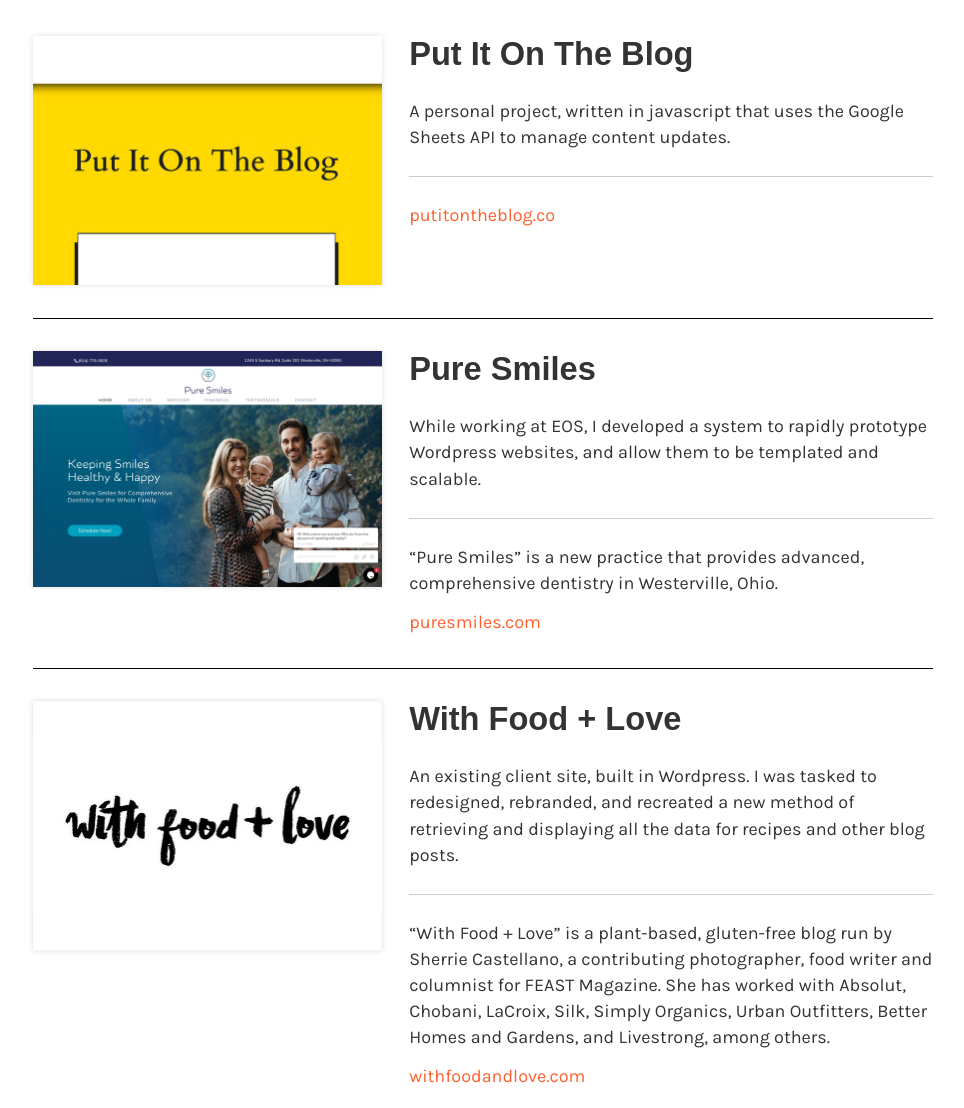
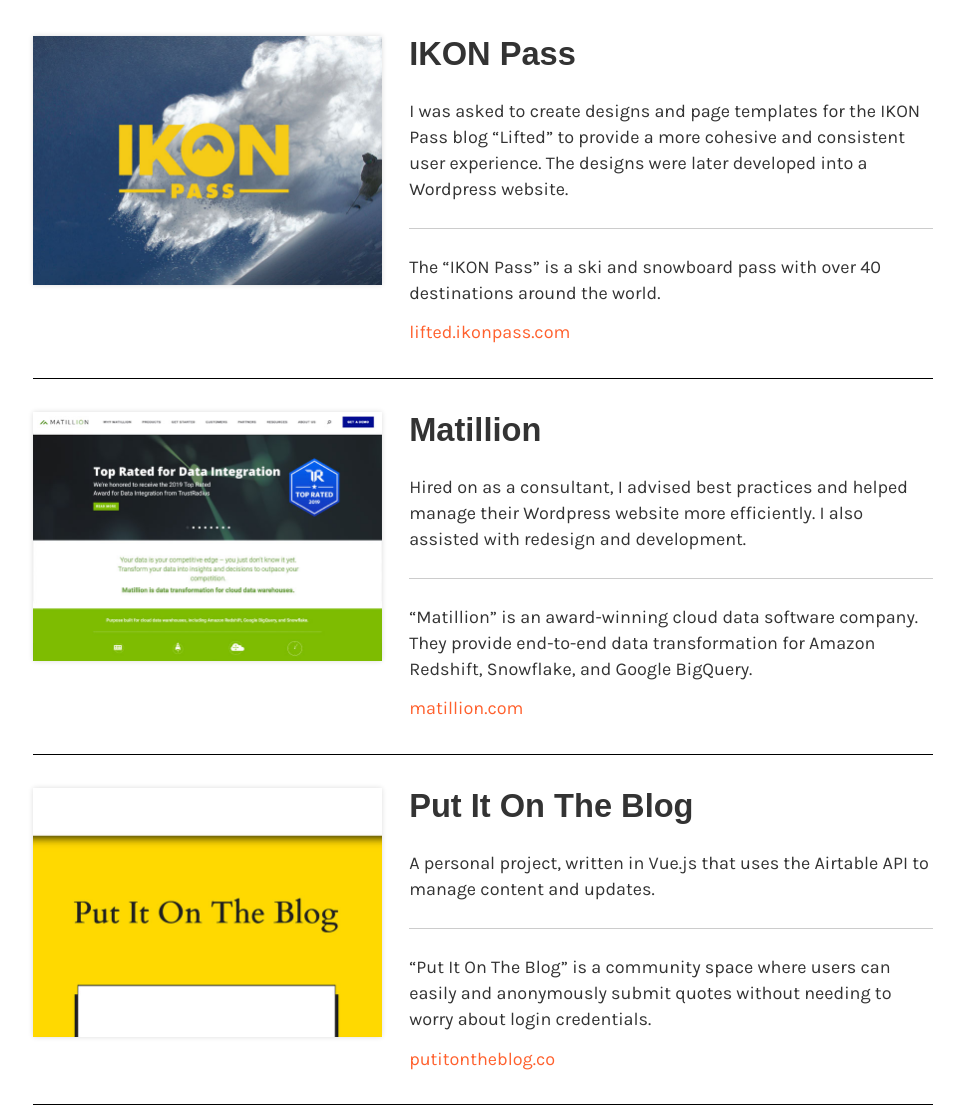
Before and after one commit to buildingsareheavy/buildingsareheavy.com, a Gatsby site: page /portfolio in a window 1280 px wide. Shown: the part 313-1421 px from the top of the page, without its empty margins (157-1121 px from the left). Built offline with nearby package versions, Linux system fonts and the light colour scheme; Gatsby itself is replaced by a stand-in of ours; a web font is replaced by a local one.

Commit message:
added matillion and ikon pass to portfolio

```diff
--- a/src/components/portfolio/portfolio-items.js
+++ b/src/components/portfolio/portfolio-items.js
@@ -7,7 +7,9 @@
 import ClaremontRanch from './assets/claremont-ranch.jpg'
 import FreshStudio23 from './assets/fresh-studio-23.jpg'
 import GoneCamping from './assets/gone-camping-rv.jpg'
+import IkonPass from './assets/ikon-pass.jpg'
 import LoopDental from './assets/loop-dental.jpg'
+import Matillion from './assets/matillion.jpg'
 import MFCstudio from './assets/my-favourite-colour-studio.jpg'
 import PureSmiles from './assets/pure-smiles.jpg'
 import PutItOnTheBlog from './assets/put-it-on-the-blog.jpg'
@@ -18,16 +20,32 @@
 const PortfolioItems = props => (
   <div>
     <PortfolioItem
+      title="IKON Pass"
+      descriptionOne="I was asked to create designs and page templates for the IKON Pass blog “Lifted” to provide a more cohesive and consistent user experience. The designs were later developed into a Wordpress website."
+      descriptionTwo="The “IKON Pass” is a ski and snowboard pass with over 40 destinations around the world."
+      image={IkonPass}
+      linkURL="https://lifted.ikonpass.com/"
+      linkName="lifted.ikonpass.com"
+    />
+    <PortfolioItem
+      title="Matillion"
+      descriptionOne="Hired on as a consultant, I advised best practices and helped manage their Wordpress website more efficiently. I also assisted with redesign and development."
+      descriptionTwo="“Matillion” is an award-winning cloud data software company. They provide end-to-end data transformation for Amazon Redshift, Snowflake, and Google BigQuery."
+      image={Matillion}
+      linkURL="https://www.matillion.com/"
+      linkName="matillion.com"
+    />
+    <PortfolioItem
       title="Put It On The Blog"
-      descriptionOne="A personal project, written in javascript that uses the Google Sheets API to manage content updates."
-      descriptionTwo=""
+      descriptionOne="A personal project, written in Vue.js that uses the Airtable API to manage content and updates."
+      descriptionTwo="“Put It On The Blog” is a community space where users can easily and anonymously submit quotes without needing to worry about login credentials."
       image={PutItOnTheBlog}
       linkURL="https://putitontheblog.co/"
       linkName="putitontheblog.co"
     />
     <PortfolioItem
       title="Pure Smiles"
-      descriptionOne="While working at EOS, I developed a system to rapidly prototype Wordpress websites, and allow them to be templated and scalable."
+      descriptionOne="While working at “EOS Healthcare Marketing”, I developed a system to rapidly prototype Wordpress websites, and allow them to be templated and scalable."
       descriptionTwo="“Pure Smiles” is a new practice that provides advanced, comprehensive dentistry in Westerville, Ohio."
       image={PureSmiles}
       linkURL="https://puresmiles.com/"
@@ -35,7 +53,7 @@
     />
     <PortfolioItem
       title="With Food + Love"
-      descriptionOne="An existing client site, built in Wordpress. I was tasked to redesigned, rebranded, and recreated a new method of retrieving and displaying all the data for recipes and other blog posts."
+      descriptionOne="An existing client site, built in Wordpress. I was tasked to redesign, rebrand, and recreate a new method of retrieving and displaying all the data for recipes and other blog posts."
       descriptionTwo="“With Food + Love” is a plant-based, gluten-free blog run by Sherrie Castellano, a contributing photographer, food writer and columnist for FEAST Magazine. She has worked with Absolut, Chobani, LaCroix, Silk, Simply Organics, Urban Outfitters, Better Homes and Gardens, and Livestrong, among others."
       image={WithFoodAndLove}
       linkURL="https://withfoodandlove.com/"
@@ -43,7 +61,7 @@
     />
     <PortfolioItem
       title="Simple Youtube"
-      descriptionOne="A personal project, written in Vue.js that uses the Youtube Data API to present a clean and colorful version of YouTube."
+      descriptionOne="A personal project, written in Vue.js that uses Vuetify, a “material design” library and the Youtube Data API to present a clean, colorful, and ad-free version of YouTube."
       descriptionTwo=""
       image={SimpleYoutube}
       linkURL="https://simpleyoutube.xyz/"
@@ -51,7 +69,7 @@
     />
     <PortfolioItem
       title="Loop Dental"
-      descriptionOne="While working at “EOS Healthcare Marketing”, I was tasked to create a Wordpress site, based off a chosen theme and mockups created by the graphic designer."
+      descriptionOne="While working at “EOS Healthcare Marketing”, I was tasked to create a Wordpress site, based off a chosen theme and mockups created by the graphic design team."
       descriptionTwo="“Loop Dental” is a new dental practice located in the North Loop neighborhood of Minneapolis, Minnesota."
       image={LoopDental}
       linkURL="https://loopdentalmn.com/"
@@ -81,7 +99,6 @@
       linkURL="http://freshstudio23.com/"
       linkName="freshstudio23.com"
     />
-
     <PortfolioItem
       title="Claremont Ranch"
       descriptionOne="While working at “EOS Healthcare Marketing”, I developed a system to rapidly prototype Wordpress websites, and allow them to be templated and scalable. This was the first site to utilize that system."
@@ -103,7 +120,7 @@
       descriptionOne="A client website, I was tasked to create consistent branding with hundreds of store items, as well as curate featured collections of work that was both for sale and on display as fine art."
       descriptionTwo="Artists Franky + Annie Scaglione established “My Favourite Colour Studio” to honour and capture the aesthetics of nostalgia. From baseball to cross-country road trips, their inspirations and passion overlap in the preservation of our rich pastimes, celebrating all things classic."
       image={MFCstudio}
-      linkURL="http://www.mfcstudio.com/"
+      linkURL="http://www.mfcstudio.com/right-to-roam"
       linkName="mfcstudio.com"
     />
     <PortfolioItem
```
Also changed, not shown: src/components/portfolio/assets/ikon-pass.jpg (added), src/components/portfolio/assets/matillion.jpg (added), src/components/portfolio/assets/simple-youtube.jpg, 1 other file.
